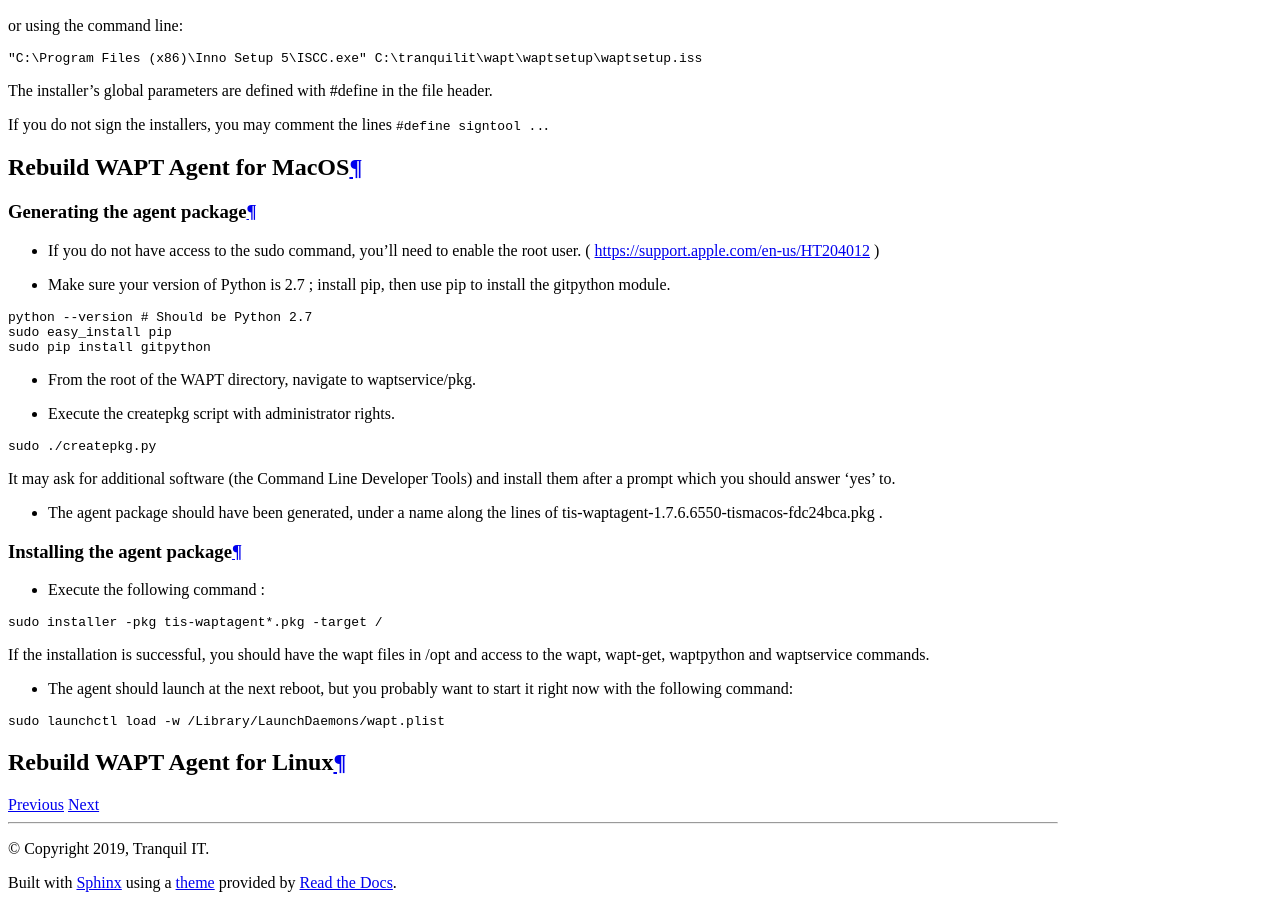
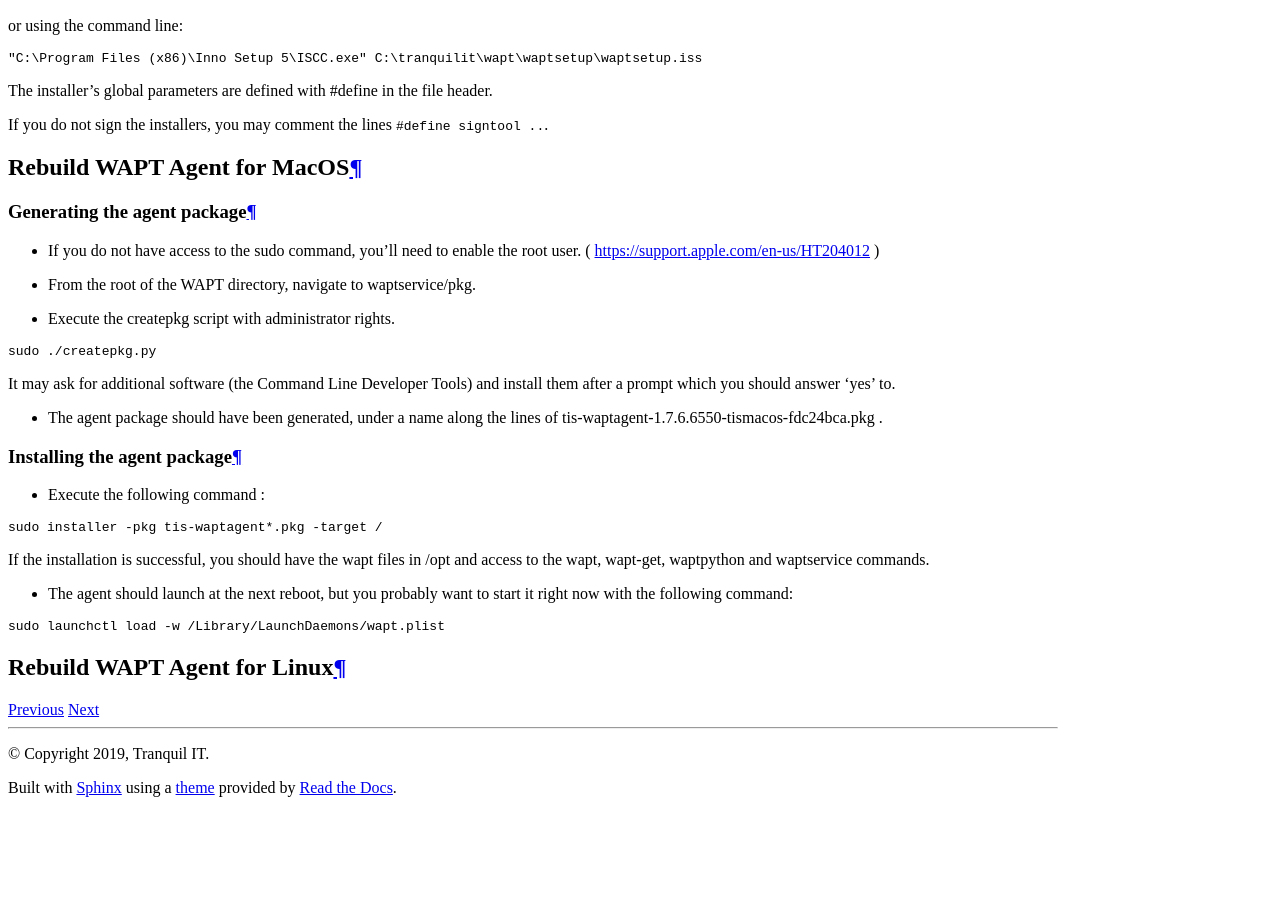
Before and after one commit to tranquilit/WAPT-Documentation, a Sphinx documentation site: the page built from source/wapt-contribute/rebuild-wapt.rst, in a window 1280 px wide and 900 px high, scrolled down 3625 px. Built offline with Sphinx 7.4.7 and the Read the Docs theme 2.0.0, drawn with Linux system fonts in a browser that asks for light colours; after the commit the page ends 4430 px from its top, so only the background shows below that.

Commit message:
macOS : removed pip/gitpython installation as it's no longer necessary

```diff
--- a/source/wapt-contribute/rebuild-wapt.rst
+++ b/source/wapt-contribute/rebuild-wapt.rst
@@ -213,14 +213,6 @@
 
 * If you do not have access to the sudo command, you'll need to enable the root user. ( https://support.apple.com/en-us/HT204012 )
 
-* Make sure your version of Python is 2.7 ; install pip, then use pip to install the gitpython module.
-
-.. code-block:: bash
-
-   python --version # Should be Python 2.7
-   sudo easy_install pip
-   sudo pip install gitpython
-
 * From the root of the WAPT directory, navigate to waptservice/pkg.
 
 * Execute the createpkg script with administrator rights.
```
